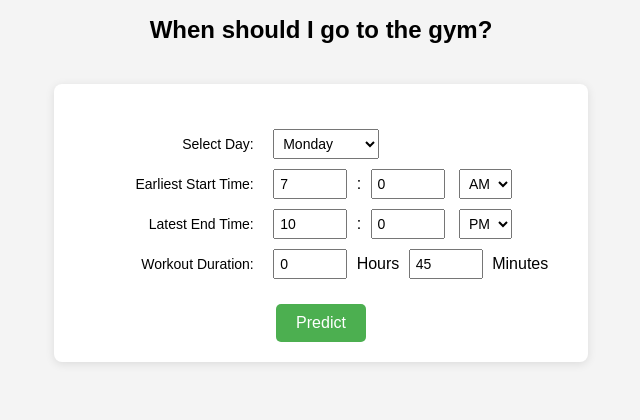
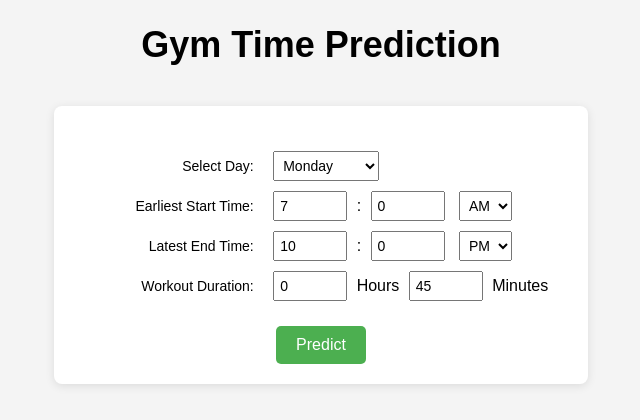
Before and after one commit to Tohutson/GymCount, a Flask app: page / in a window 1280 px wide. Shown: the top 420 px of the page, without its empty margins (319-959 px from the left). Run offline with Flask 3, Linux system fonts and the light colour scheme; parts of the project's set-up code (start-up, migrations or seed data) failed here and were passed over.

Commit message:
Update styles

```diff
--- a/static/style.css
+++ b/static/style.css
@@ -62,7 +62,7 @@ select {
 }
 
 h1 {
-    font-size: 24px;
+    font-size: 36px;
     margin-bottom: 20px;
 }
 
--- a/templates/index.html
+++ b/templates/index.html
@@ -7,7 +7,7 @@
     <link rel="stylesheet" href="{{ url_for('static', filename='style.css') }}">
 </head>
 <body>
-    <h1>When should I go to the gym?</h1>
+    <h1>Gym Time Prediction</h1>
     <form method="POST">
         <div class="form">
             <div>
@@ -54,7 +54,7 @@
 
     {% if best_time and avg_count %}
     <h2>Best Time to Go: {{ best_time }}</h2>
-    <h3>Average Gym Count: {{ avg_count }}</h3>
+    <h3>Average Count: {{ avg_count }} People</h3>
     {% endif %}
 </body>
 </html>
```
Also changed, not shown: 1 other file.
